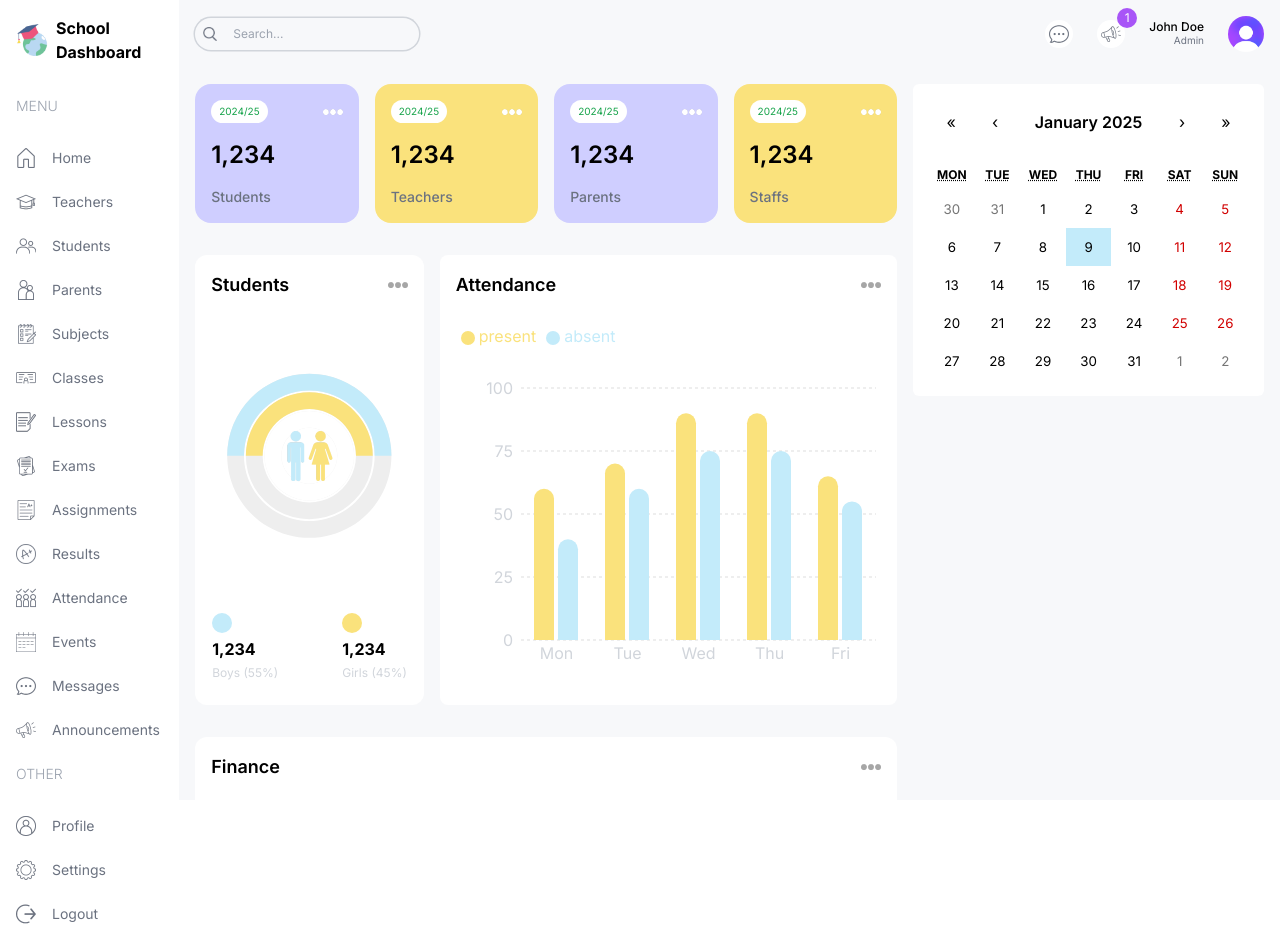
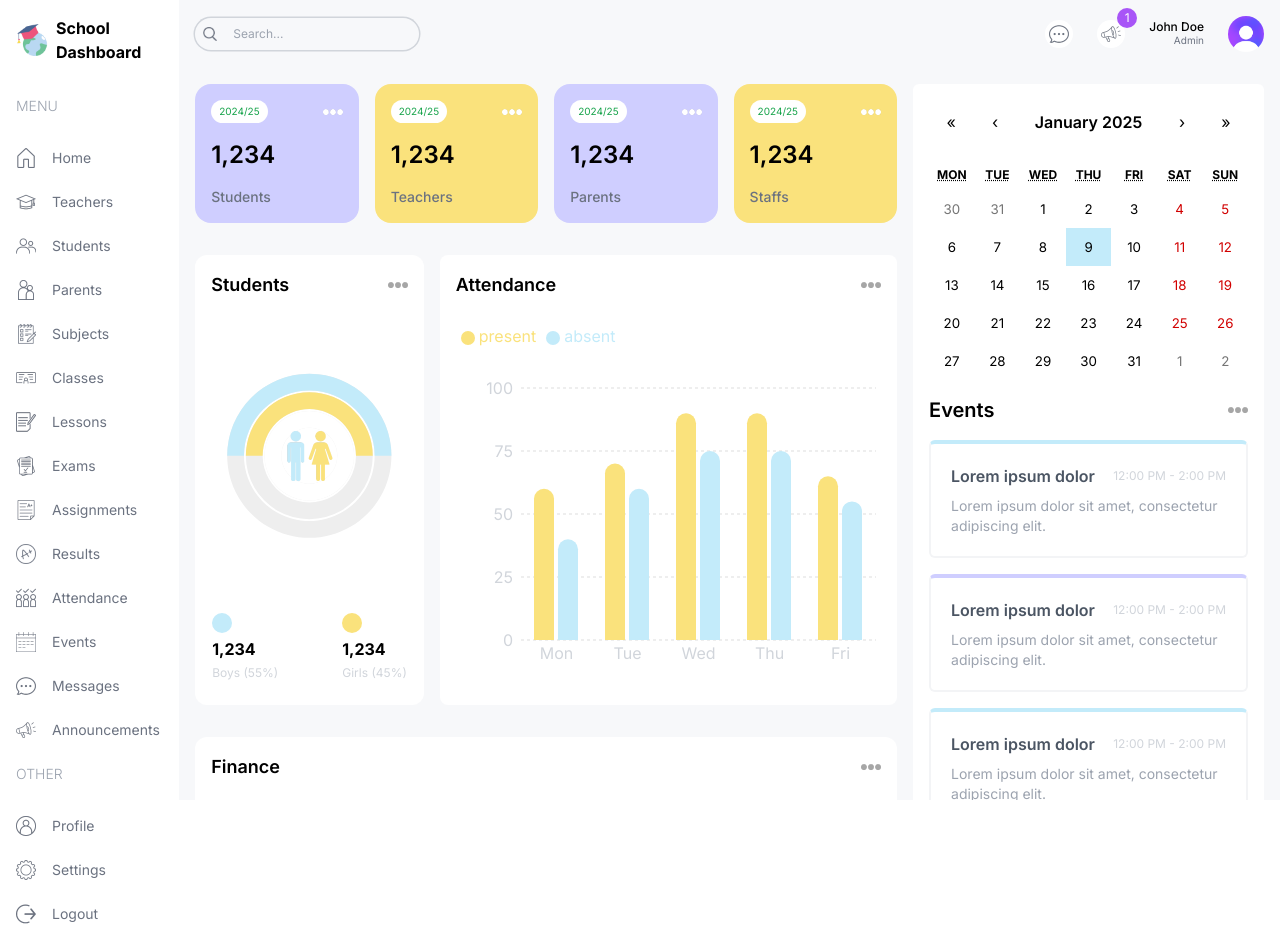
Before and after one commit to PramodLakmal/School-Management-Dashboard-UI, a Next.js app: page /admin in a window 1280 px wide. Built offline with nearby package versions, Linux system fonts and the light colour scheme.

Commit message:
add event listing to EventCalendar component

```diff
--- a/src/components/EventCalendar.tsx
+++ b/src/components/EventCalendar.tsx
@@ -2,10 +2,33 @@
 import { useState } from "react";
 import Calendar from "react-calendar";
 import 'react-calendar/dist/Calendar.css';
+import Image from "next/image";
 
 type ValuePiece = Date | null;
 
 type Value = ValuePiece | [ValuePiece, ValuePiece];
+
+// TEMPORARY
+const events = [
+  {
+    id: 1,
+    title: "Lorem ipsum dolor",
+    time: "12:00 PM - 2:00 PM",
+    description: "Lorem ipsum dolor sit amet, consectetur adipiscing elit.",
+  },
+  {
+    id: 2,
+    title: "Lorem ipsum dolor",
+    time: "12:00 PM - 2:00 PM",
+    description: "Lorem ipsum dolor sit amet, consectetur adipiscing elit.",
+  },
+  {
+    id: 3,
+    title: "Lorem ipsum dolor",
+    time: "12:00 PM - 2:00 PM",
+    description: "Lorem ipsum dolor sit amet, consectetur adipiscing elit.",
+  },
+];
 
 const EventCalendar = () => {
   const [value, onChange] = useState<Value>(new Date());
@@ -13,6 +36,24 @@
   return (
     <div className="bg-white p-4 rounded-md">
       <Calendar onChange={onChange} value={value} />
+      <div className="flex items-center justify-between">
+        <h1 className="text-xl font-semibold my-4">Events</h1>
+        <Image src="/moreDark.png" alt="" width={20} height={20} />
+      </div>
+      <div className="flex flex-col gap-4">
+        {events.map((event) => (
+          <div
+            className="p-5 rounded-md border-2 border-gray-100 border-t-4 odd:border-t-lamaSky even:border-t-lamaPurple"
+            key={event.id}
+          >
+            <div className="flex items-center justify-between">
+              <h1 className="font-semibold text-gray-600">{event.title}</h1>
+              <span className="text-gray-300 text-xs">{event.time}</span>
+            </div>
+            <p className="mt-2 text-gray-400 text-sm">{event.description}</p>
+          </div>
+        ))}
+      </div>
     </div>
   );
 };
```
